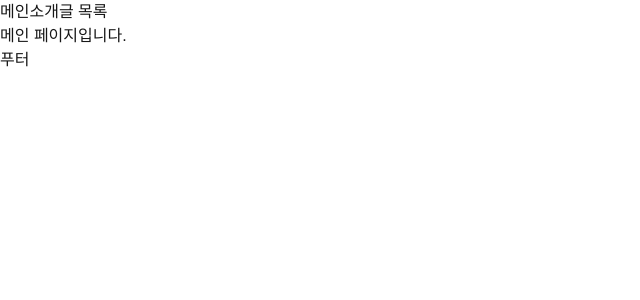
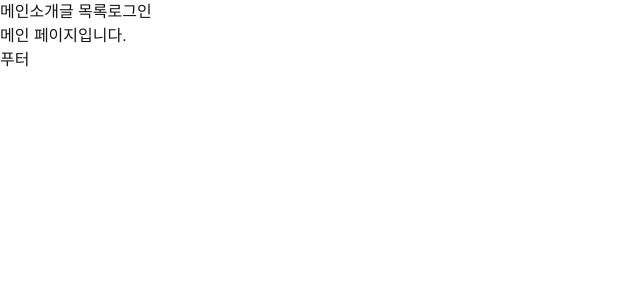
Before and after one commit to socra167/next-ex, a Next.js app in the folder frontend/: page / in a window 1280 px wide. Shown: the top 300 px of the page, without its empty margins (0-640 px from the left). Built offline with nearby package versions, Linux system fonts and the light colour scheme.

Commit message:
로그인 링크를 추가하고 로그인 페이지 파일 생성

```diff
--- a/frontend/src/app/layout.tsx
+++ b/frontend/src/app/layout.tsx
@@ -30,6 +30,7 @@ export default function RootLayout({
           <Link href="/">메인</Link>
           <Link href="/about">소개</Link>
           <Link href="/post/list">글 목록</Link>
+          <Link href="/member/login">로그인</Link>
         </header>
         <div className="flex-grow">{children}</div>
         <footer>푸터</footer>
--- /dev/null
+++ b/frontend/src/app/member/login/ClientPage.tsx
@@ -0,0 +1,5 @@
+"use client";
+
+export default function ClientPage() {
+  return <></>;
+}
--- /dev/null
+++ b/frontend/src/app/member/login/page.tsx
@@ -0,0 +1,5 @@
+import ClientPage from "./ClientPage";
+
+export default function Page() {
+  return <ClientPage />;
+}
```
